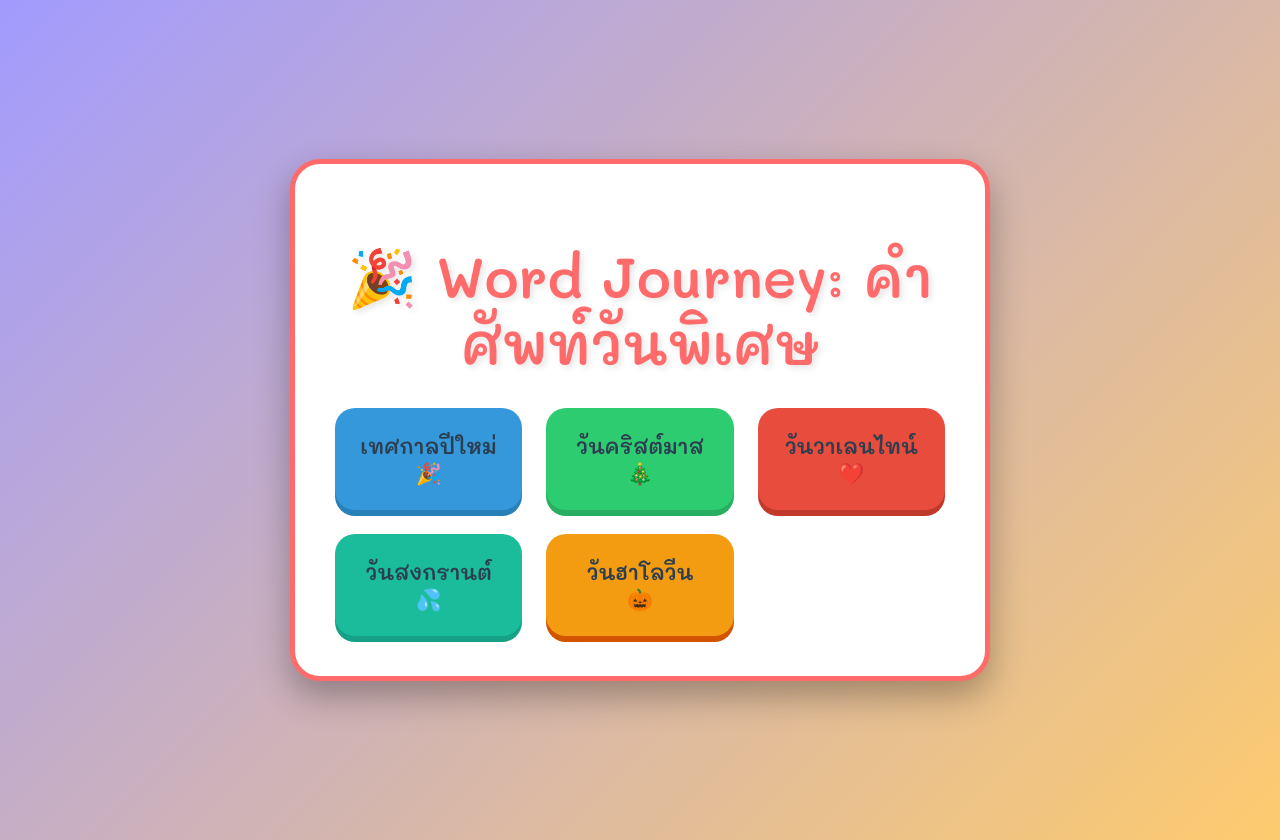
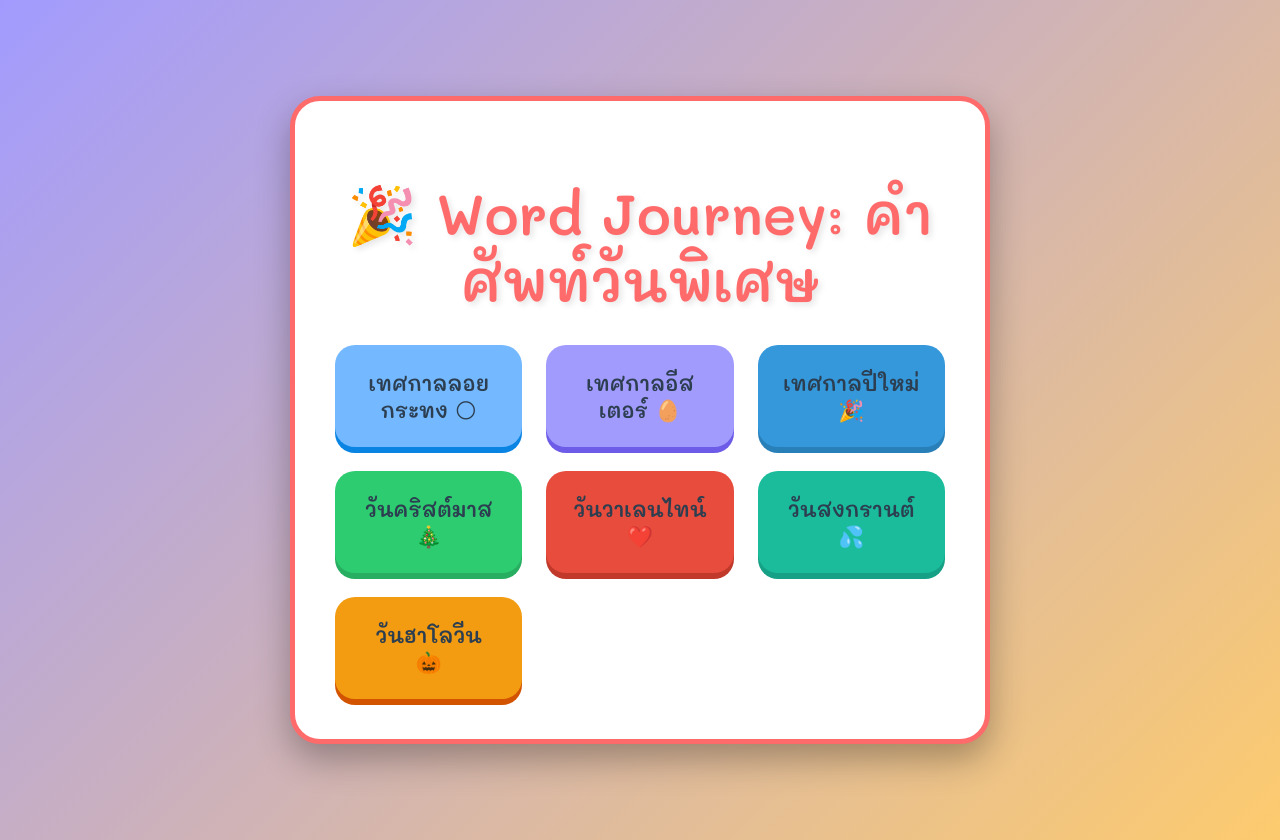
Before and after one commit to Nitiwat-Nai/word-Journey, a plain HTML site: page index.html in a window 1280 px wide. Drawn offline with Linux system fonts and the light colour scheme.

Commit message:
Update index.html
v4.0

```diff
--- a/index.html
+++ b/index.html
@@ -61,7 +61,6 @@
             margin-top: 1.5rem;
         }
         .category-button {
-            background-color: var(--color-secondary);
             color: var(--text-color);
             border: none;
             padding: 1.5rem;
@@ -74,7 +73,7 @@
             text-transform: uppercase;
             font-family: 'Mali', cursive;
         }
-        .category-button:hover { transform: translateY(-5px); box-shadow: 0 10px 0 rgba(0, 0, 0, 0.4); background-color: #6DFFE7; }
+        /* สี hover ถูกจัดการใน JS ตาม category-button:hover ที่ตั้งไว้ */
         .category-button:active { transform: translateY(1px); box-shadow: 0 2px 0 rgba(0, 0, 0, 0.4); }
 
         /* Lesson Page */
@@ -129,13 +128,13 @@
         .control-group button:disabled { background-color: #ccc; cursor: not-allowed; box-shadow: none; }
 
         /* สีปุ่มควบคุม */
-        .audio-btn { background-color: #1ABC9C; box-shadow: 0 4px 0 #16A085; } /* Turquoise Green */
+        .audio-btn { background-color: #1ABC9C; box-shadow: 4px 0 #16A085; } /* Turquoise Green */
         .audio-btn:hover { background-color: #16A085; }
-        .nav-btn { background-color: #F39C12; box-shadow: 0 4px 0 #E67E22; } /* Orange */
+        .nav-btn { background-color: #F39C12; box-shadow: 4px 0 #E67E22; } /* Orange */
         .nav-btn:hover { background-color: #E67E22; }
-        .play-btn { background-color: #3498DB; box-shadow: 0 4px 0 #2980B9; } /* Blue */
+        .play-btn { background-color: #3498DB; box-shadow: 4px 0 #2980B9; } /* Blue */
         .play-btn:hover { background-color: #2980B9; }
-        .back-btn { background-color: #9B59B6; box-shadow: 0 4px 0 #8E44AD; } /* Amethyst Purple */
+        .back-btn { background-color: #9B59B6; box-shadow: 4px 0 #8E44AD; } /* Amethyst Purple */
         .back-btn:hover { background-color: #8E44AD; }
     </style>
 </head>
@@ -172,6 +171,50 @@
 
     <script>
         const vocabularyData = {
+            "เทศกาลลอยกระทง 🌕": [
+                { thai: "ลอยกระทง", english: "Loy Krathong" },
+                { thai: "กระทง", english: "krathong (float)" },
+                { thai: "พระจันทร์เต็มดวง", english: "full moon" },
+                { thai: "แม่น้ำ", english: "river" },
+                { thai: "ดอกบัว", english: "lotus" },
+                { thai: "เทียน", english: "candle" },
+                { thai: "ธูป", english: "incense stick" },
+                { thai: "ดอกไม้", english: "flowers" },
+                { thai: "กล้วย", english: "banana tree" },
+                { thai: "ใบตอง", english: "banana leaf" },
+                { thai: "การขอขมา", english: "asking for forgiveness" },
+                { thai: "การลอย", english: "to float" },
+                { thai: "ความเชื่อ", english: "belief" },
+                { thai: "พิธี", english: "ceremony" },
+                { thai: "ประเพณี", english: "tradition" },
+                { thai: "โคมลอย", english: "sky lantern (khom loi)" },
+                { thai: "พลุ/ดอกไม้ไฟ", english: "fireworks" },
+                { thai: "ดวงจันทร์", english: "moon" },
+                { thai: "แสงสว่าง", english: "light" },
+                { thai: "ศาลเจ้าแม่คงคา", english: "Goddess of Water Shrine" }
+            ],
+            "เทศกาลอีสเตอร์ 🥚": [
+                { thai: "อีสเตอร์", english: "Easter" },
+                { thai: "ไข่อีสเตอร์", english: "Easter Egg" },
+                { thai: "กระต่ายอีสเตอร์", english: "Easter Bunny" },
+                { thai: "ช็อกโกแลต", english: "chocolate" },
+                { thai: "ฤดูใบไม้ผลิ", english: "spring" },
+                { thai: "ตะกร้า", english: "basket" },
+                { thai: "การค้นหา", english: "hunt" },
+                { thai: "ไม้กางเขน", english: "cross" },
+                { thai: "โบสถ์", english: "church" },
+                { thai: "การฟื้นคืนชีพ", english: "resurrection" },
+                { thai: "วันศุกร์ประเสริฐ", english: "Good Friday" },
+                { thai: "วันอาทิตย์ใบลาน", english: "Palm Sunday" },
+                { thai: "ลูกแกะ", english: "lamb" },
+                { thai: "ลูกไก่", english: "chick" },
+                { thai: "ขนมหวาน", english: "candy" },
+                { thai: "เจลลี่บีน", english: "Jelly Bean" },
+                { thai: "ย้อมสี", english: "dye (verb)" },
+                { thai: "หมวกบอนเน็ต", english: "bonnet" },
+                { thai: "ขบวนพาเหรด", english: "parade" },
+                { thai: "การเฉลิมฉลอง", english: "celebration" }
+            ],
             "เทศกาลปีใหม่ 🎉": [
                 { thai: "ปีใหม่", english: "New Year" },
                 { thai: "วันส่งท้ายปีเก่า", english: "New Year's Eve" },
@@ -189,7 +232,7 @@
                 { thai: "ปาร์ตี้", english: "party" },
                 { thai: "สวัสดีปีใหม่", english: "Happy New Year" },
                 { thai: "จิบ/ดื่ม", english: "toasting" },
-                { thai: "พรปีใหม่", english: "New Year's wishes" }, // แก้ไขจาก แชมเปญ
+                { thai: "พรปีใหม่", english: "New Year's wishes" },
                 { thai: "ปีที่กำลังจะมา", english: "coming year" },
                 { thai: "เพลงประจำเทศกาล", english: "holiday song" },
                 { thai: "ของตกแต่ง", english: "decorations" }
@@ -352,6 +395,8 @@
         // --- Game Logic ---
         function createCategoryButtons() {
             const categoryColors = {
+                "เทศกาลลอยกระทง 🌕": { bg: "#74B9FF", shadow: "#0984E3" }, // Light Blue/Indigo for Loy Krathong
+                "เทศกาลอีสเตอร์ 🥚": { bg: "#A29BFE", shadow: "#6C5CE7" }, // Light Violet/Purple for Easter
                 "เทศกาลปีใหม่ 🎉": { bg: "#3498DB", shadow: "#2980B9" }, // Blue
                 "วันคริสต์มาส 🎄": { bg: "#2ECC71", shadow: "#27AE60" }, // Emerald Green
                 "วันวาเลนไทน์ ❤️": { bg: "#E74C3C", shadow: "#C0392B" }, // Alizarin Red
```
